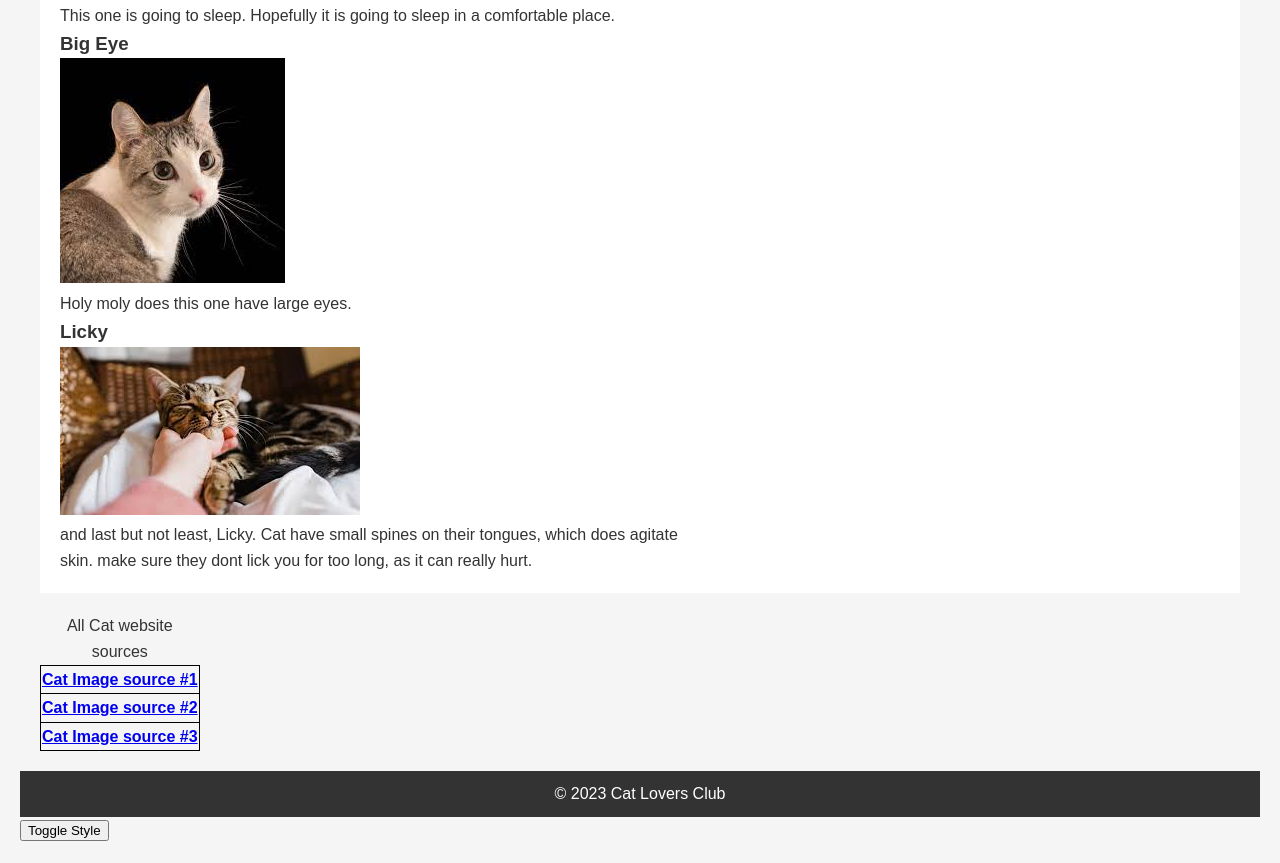
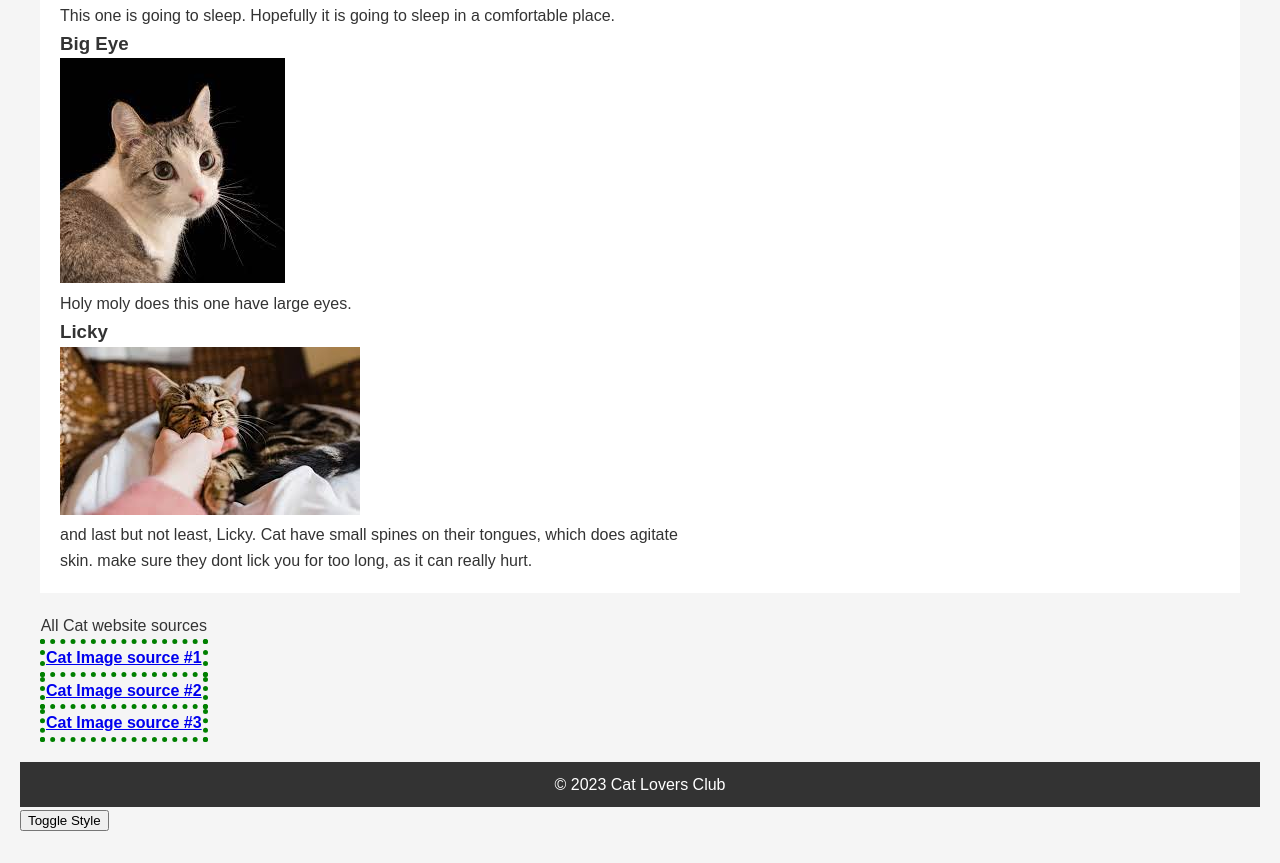
Before and after one commit to The1Peep/Project1, a plain HTML site: page index.html in a window 1280 px wide. Shown: the part 1041-1904 px from the top of the page. Drawn offline with Linux system fonts and the light colour scheme.

Commit message:
Add files via upload

```diff
--- a/Main.css
+++ b/Main.css
@@ -51,6 +51,8 @@ footer {
     padding: 10px 0;
 }
 table, th, td {
-    border: 1px solid black;
+    border: 5px;
+	border-color: green;
+	border-style: dotted;
     border-collapse: collapse;
   }
```
